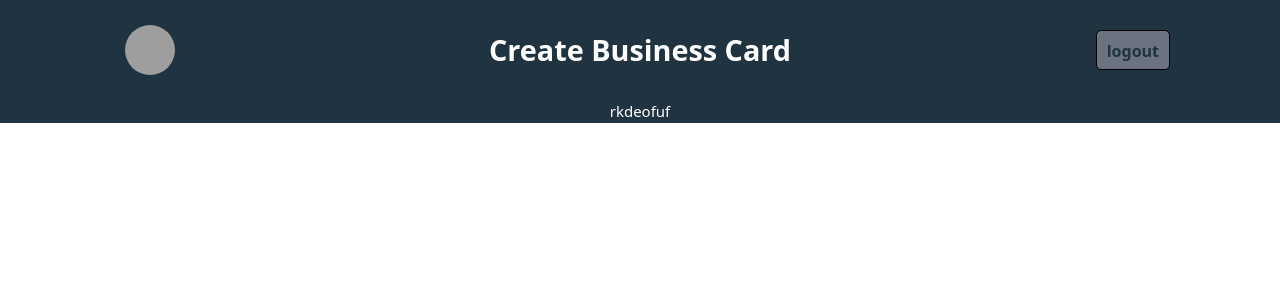
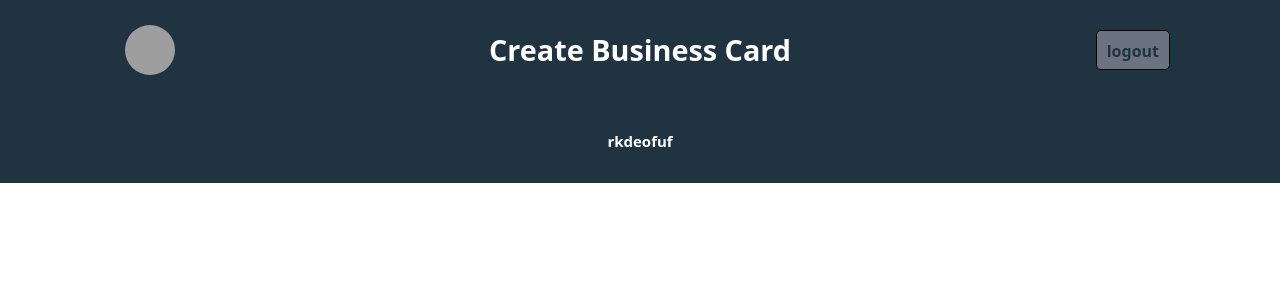
Before and after one commit to kangdaelyeol/mybusinesscard, a React (Vite) app in the folder renew/: page / in a window 1280 px wide. Shown: the top 300 px of the page. Built offline with nearby package versions, Linux system fonts and the light colour scheme; grey boxes are pictures that could not be loaded.

Commit message:
update Footer Component style

```diff
--- a/renew/src/components/Footer.jsx
+++ b/renew/src/components/Footer.jsx
@@ -2,11 +2,11 @@ import React from 'react'
 
 export default function Footer() {
     return (
-        <footer className="bg-color-cyan w-full flex justify-center items-center">
+        <footer className="py-[30px] bg-color-cyan w-full flex justify-center items-center">
             <a
                 href="https://github.com/kangdaelyeol"
                 target="_blank"
-                className="text-[15px] text-white hover:underline"
+                className="font-bold text-[15px] text-white hover:underline"
             >
                 rkdeofuf
             </a>
```
